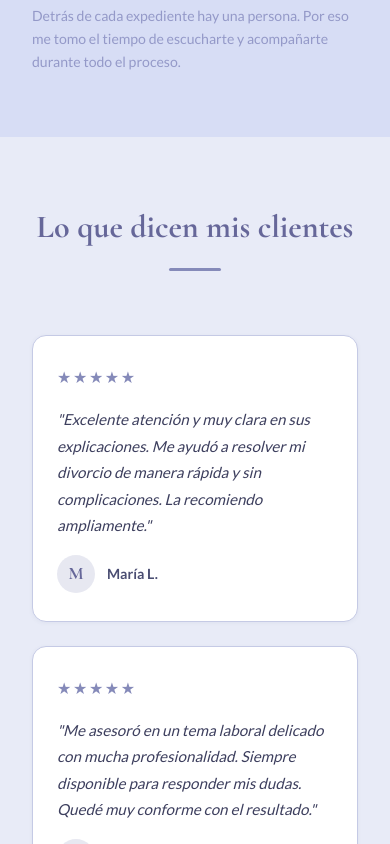
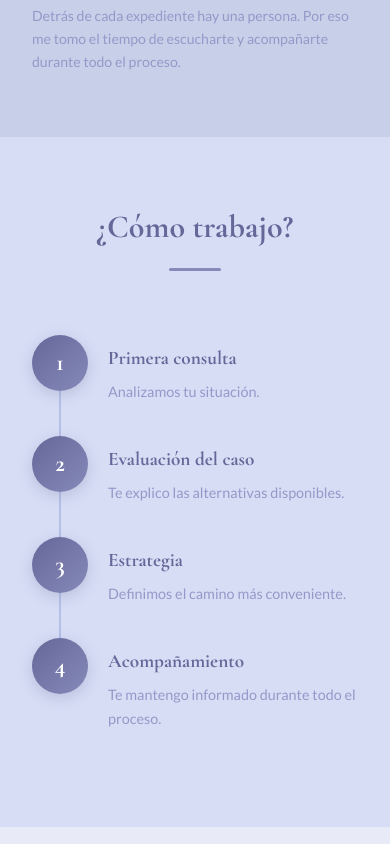
Before and after one commit to Dantefinci18/estudio-sgimenez-web, a React (Vite) app: page / in a window 390 px wide. Shown: the part 4660-5504 px from the top of the page. Built offline with nearby package versions, Linux system fonts and the light colour scheme.

Commit message:
add: agrego una seccion que explique el processo

```diff
--- a/src/App.jsx
+++ b/src/App.jsx
@@ -5,6 +5,7 @@ import Footer from "./components/Footer"
 import Inicio from "./components/Inicio"
 import Nav from "./components/Nav"
 import Opiniones from "./components/Opiniones"
+import Proceso from "./components/Proceso"
 import WhatsAppButton from "./components/WhatsAppButton"
 
 function App() {
@@ -14,6 +15,7 @@ function App() {
       <Inicio/>
       <Causas/>
       <Estudio/>
+      <Proceso/>
       <Opiniones/>
       <Contacto/>
       <Footer/>
--- /dev/null
+++ b/src/components/Proceso.jsx
@@ -0,0 +1,50 @@
+import '../estilos/proceso.css'
+
+const pasos = [
+    {
+        numero: '1',
+        titulo: 'Primera consulta',
+        desc: 'Analizamos tu situación.',
+    },
+    {
+        numero: '2',
+        titulo: 'Evaluación del caso',
+        desc: 'Te explico las alternativas disponibles.',
+    },
+    {
+        numero: '3',
+        titulo: 'Estrategia',
+        desc: 'Definimos el camino más conveniente.',
+    },
+    {
+        numero: '4',
+        titulo: 'Acompañamiento',
+        desc: 'Te mantengo informado durante todo el proceso.',
+    },
+]
+
+function Proceso() {
+    return (
+        <section id="proceso">
+            <div className="section-header">
+                <h2 className="section-title">¿Cómo trabajo?</h2>
+                <div className="section-rule"></div>
+            </div>
+
+            <div className="proceso-steps">
+                {pasos.map((paso, i) => (
+                    <div className="proceso-step" key={i}>
+                        <div className="proceso-numero">{paso.numero}</div>
+                        <div className="proceso-content">
+                            <h3 className="proceso-titulo">{paso.titulo}</h3>
+                            <p className="proceso-desc">{paso.desc}</p>
+                        </div>
+                        {i < pasos.length - 1 && <div className="proceso-conector" />}
+                    </div>
+                ))}
+            </div>
+        </section>
+    )
+}
+
+export default Proceso
--- a/src/estilos/causas.css
+++ b/src/estilos/causas.css
@@ -1,4 +1,4 @@
-#causas { background: #c8cfe9; }
+#causas { background: #b9c1dd; }
 
 .causas-grid {
     display: grid;
--- a/src/estilos/estudio.css
+++ b/src/estilos/estudio.css
@@ -1,4 +1,4 @@
-#estudio { background: #d7ddf5; }
+#estudio { background: #c8cfe9; }
 
 .estudio-wrap { max-width: 1200px; margin: 0 auto; }
 
--- /dev/null
+++ b/src/estilos/proceso.css
@@ -0,0 +1,98 @@
+#proceso {
+    background: #d7ddf5;
+}
+
+.proceso-steps {
+    display: grid;
+    grid-template-columns: repeat(4, 1fr);
+    gap: 0;
+    max-width: 900px;
+    margin: 0 auto;
+    position: relative;
+}
+
+.proceso-step {
+    display: flex;
+    flex-direction: column;
+    align-items: center;
+    text-align: center;
+    padding: 0 1.25rem;
+    position: relative;
+}
+
+/* Línea conectora entre pasos */
+.proceso-conector {
+    position: absolute;
+    top: 28px;
+    right: -50%;
+    width: 100%;
+    height: 2px;
+    background: var(--accent-light);
+    z-index: 0;
+}
+
+.proceso-numero {
+    width: 56px;
+    height: 56px;
+    border-radius: 50%;
+    background: linear-gradient(135deg, var(--primary), var(--accent));
+    color: var(--white);
+    font-family: 'Cormorant Garamond', serif;
+    font-size: 1.5rem;
+    font-weight: 700;
+    display: flex;
+    align-items: center;
+    justify-content: center;
+    flex-shrink: 0;
+    position: relative;
+    z-index: 1;
+    box-shadow: 0 4px 14px rgba(102,103,153,0.25);
+    margin-bottom: 1.25rem;
+}
+
+.proceso-titulo {
+    font-family: 'Cormorant Garamond', serif;
+    font-size: 1.2rem;
+    font-weight: 700;
+    color: var(--primary);
+    margin-bottom: 0.4rem;
+}
+
+.proceso-desc {
+    font-size: 0.9rem;
+    color: var(--text-muted);
+    line-height: 1.65;
+}
+
+@media (max-width: 700px) {
+    .proceso-steps {
+        grid-template-columns: 1fr;
+        max-width: 420px;
+        gap: 0;
+    }
+
+    .proceso-step {
+        flex-direction: row;
+        text-align: left;
+        align-items: flex-start;
+        padding: 0 0 2rem 0;
+        gap: 1.25rem;
+    }
+
+    .proceso-conector {
+        top: 56px;
+        left: 27px;
+        right: auto;
+        width: 2px;
+        height: 100%;
+    }
+
+    .proceso-numero {
+        margin-bottom: 0;
+        flex-shrink: 0;
+    }
+
+    .proceso-content {
+        padding-top: 0.5rem;
+    }
+}
```
